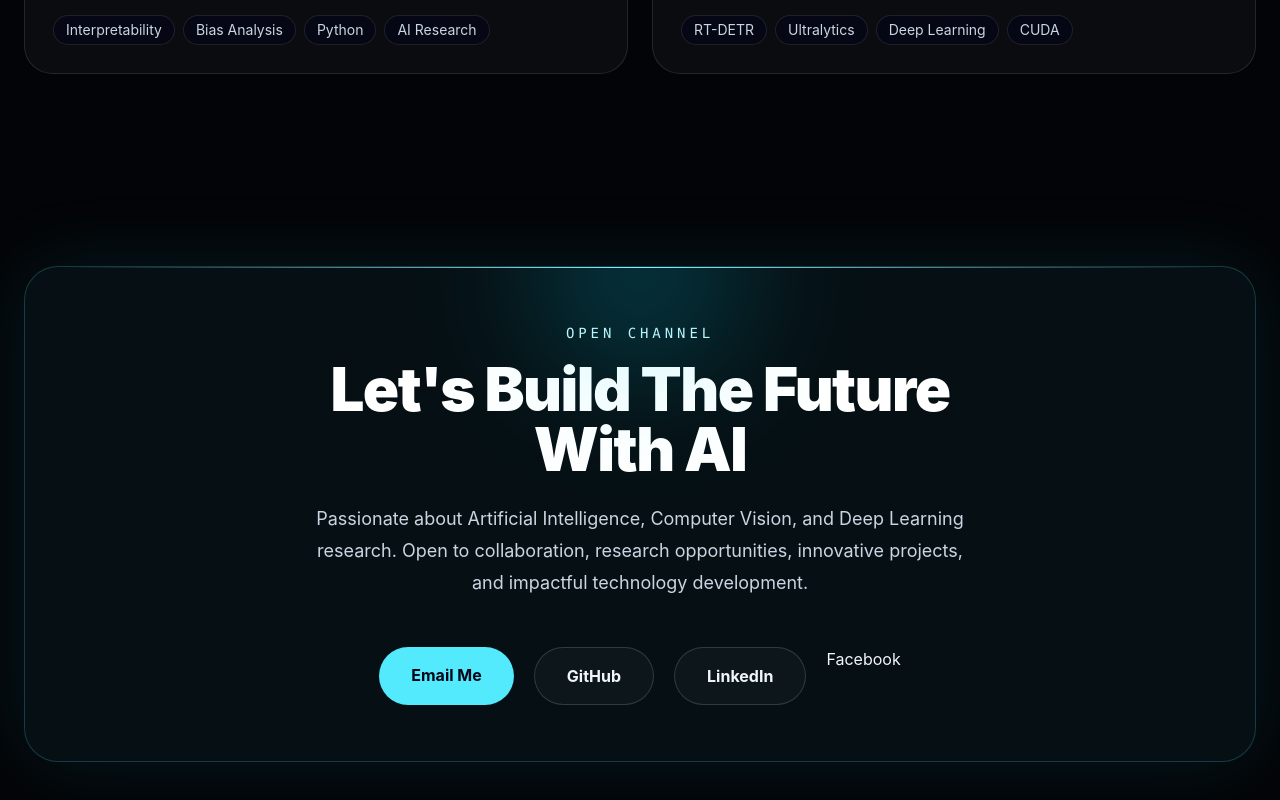
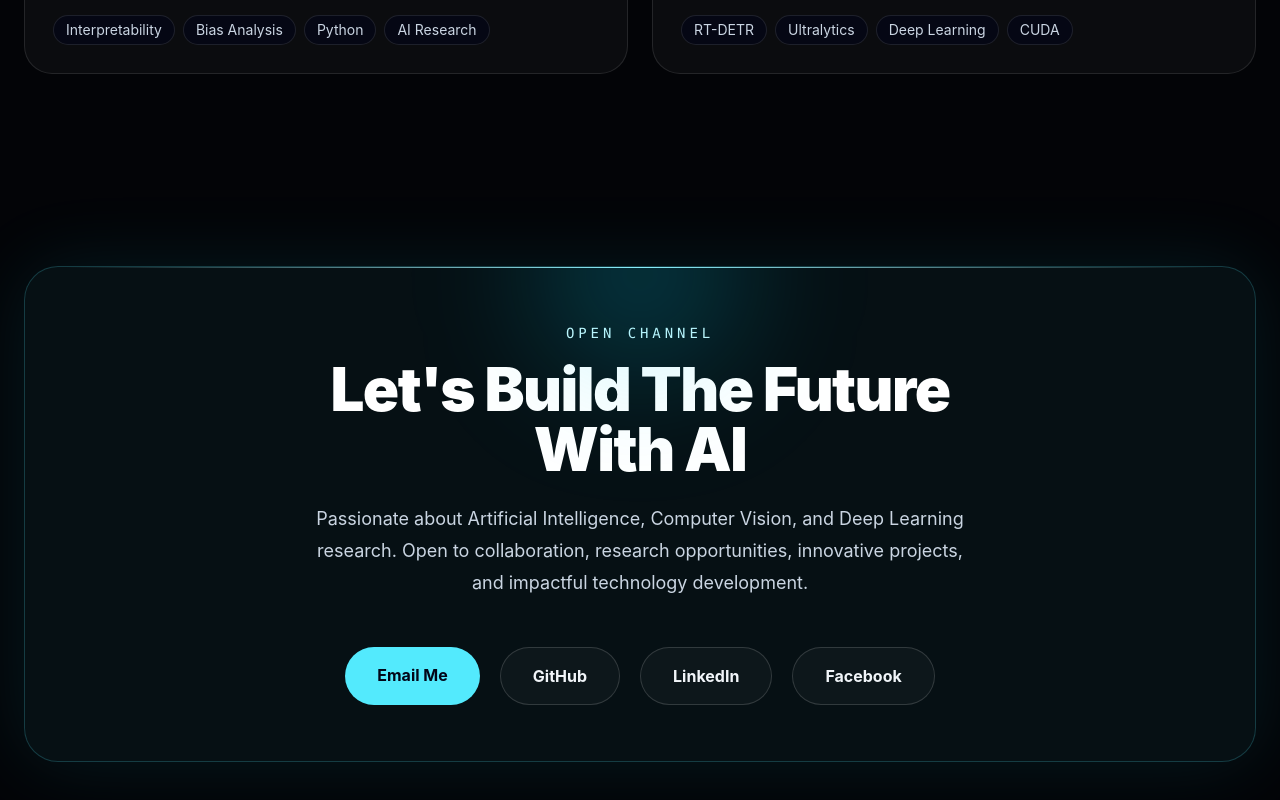
Before and after one commit to viperleon/rehnaf-portfolio, a React (Vite) app: page / in a window 1280 px wide. Shown: the part 2509-3309 px from the top of the page. Built offline with nearby package versions, Linux system fonts and the light colour scheme.

Commit message:
Added Facebook button

```diff
--- a/src/App.jsx
+++ b/src/App.jsx
@@ -279,6 +279,8 @@ export default function Portfolio() {
         href="https://www.facebook.com/rehnafleon"
         target="_blank"
         rel="noopener noreferrer"
+        className="rounded-full border border-white/15 bg-white/[0.03] px-8 py-4 font-bold text-slate-100 transition duration-300 hover:border-cyan-300/60 hover:bg-cyan-400/10 hover:text-cyan-100 hover:shadow-[0_0_30px_rgba(34,211,238,0.25)]"
+
       >
         Facebook
       </a>
```
